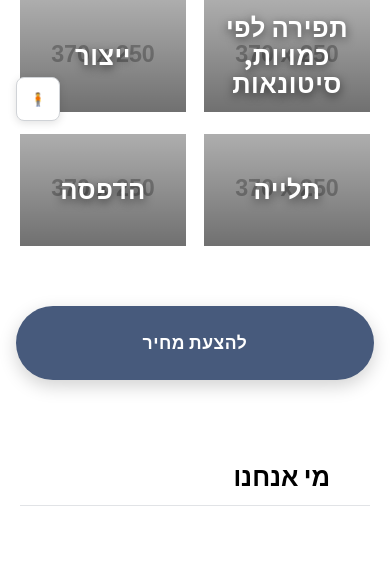
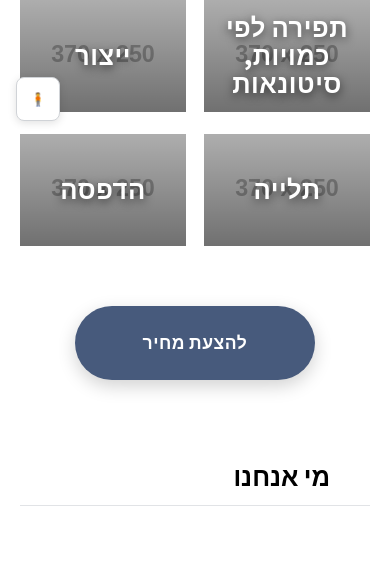
Before and after one commit to levynchi/arye-textile-branding, a Django app: page / in a window 390 px wide. Shown: the part 707-1269 px from the top of the page. Run offline with Django 5.2, Linux system fonts and the light colour scheme; grey boxes labelled with a size stand in for pictures from a placeholder-image service; data that the repository does not hold is empty; some libraries are stand-ins or nearby versions; some web fonts are replaced.

Commit message:
style(hero-cta): make hero CTA smaller (desktop 240px; mobile min(84vw,240px))

```diff
--- a/static/main.css
+++ b/static/main.css
@@ -47,8 +47,10 @@ ul.menu a:hover::after, ul.menu a:focus-visible::after {transform:scaleX(1);}
 /* Hero CTA */
 .hero-cta{position:relative;z-index:1;display:inline-flex;align-items:center;justify-content:center;gap:10px;background:#475A7C;color:#fff;text-decoration:none;border-radius:48px;width:360px;height:96px;margin:0 0 46px;font-family:'Assistant',var(--font-sans);font-weight:800;font-size:clamp(1.3rem,2.3vw,1.9rem);letter-spacing:.5px;box-shadow:0 6px 18px rgba(0,0,0,.18);}
 .hero-cta:hover{background:#506386;}
+/* Narrower hero banner CTA without affecting other CTAs using the same class */
+.hero .hero-cta{width:240px}
 @media (max-width:560px){
-    .hero-cta{width:min(92vw,360px);height:74px;font-size:clamp(1.1rem,4.3vw,1.7rem);}
+    .hero-cta{width:min(84vw,240px);height:74px;font-size:clamp(1.1rem,4.3vw,1.7rem);}
 }
 
 /* Footer */
```
